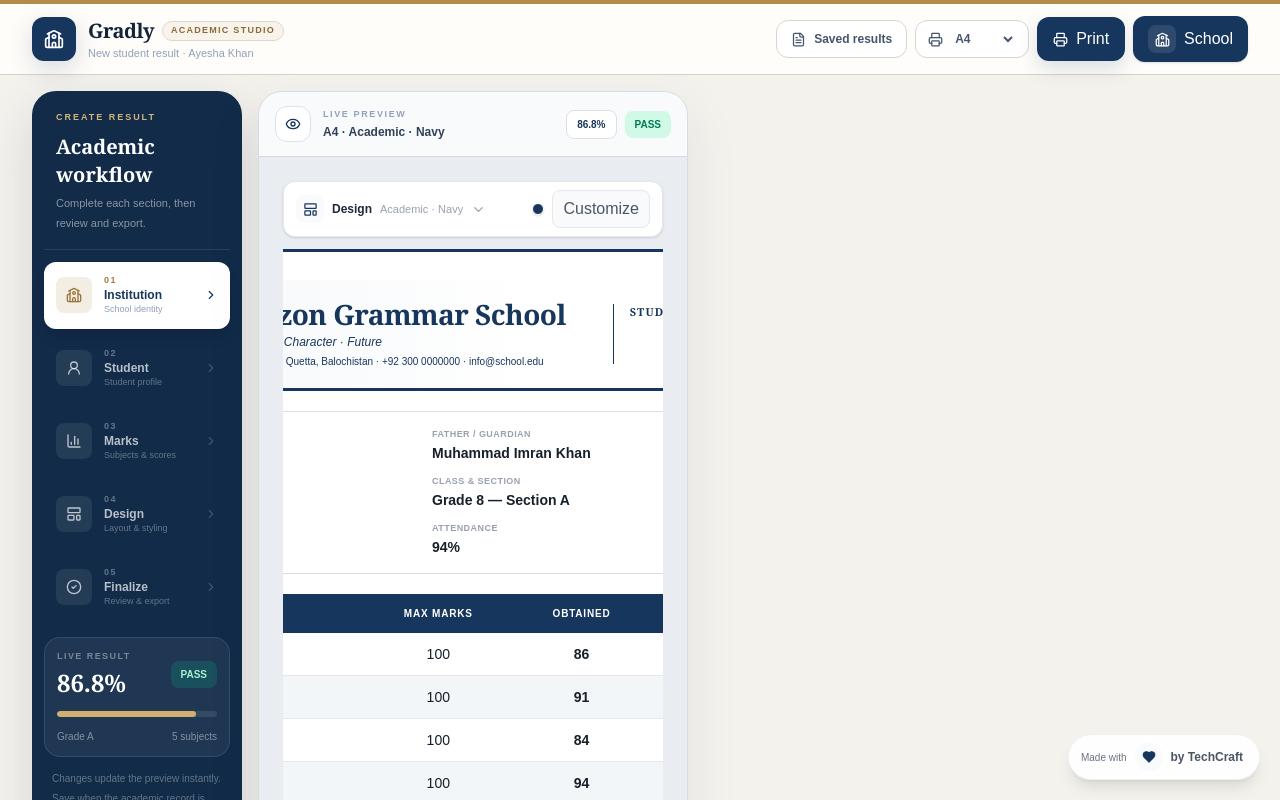
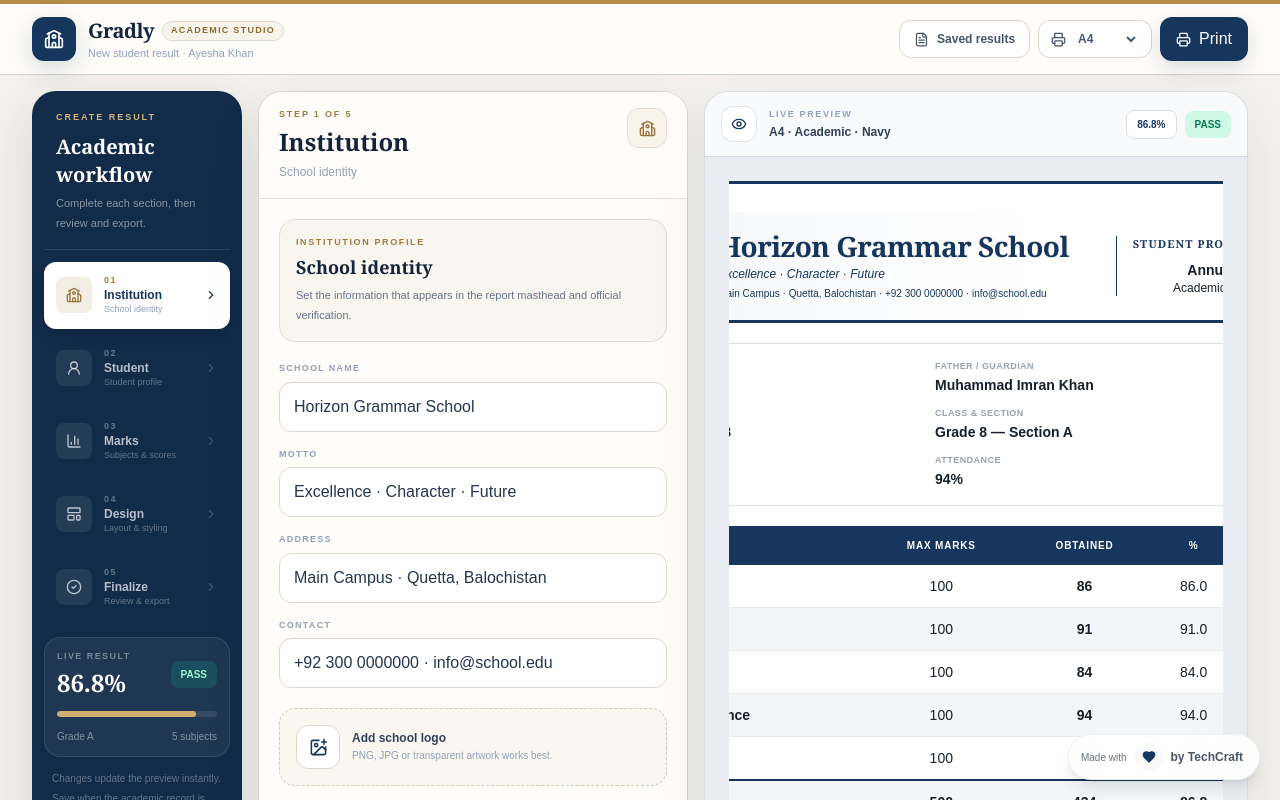
Before and after one commit to merajNizBaloch/gradly, a Next.js app: page / in a window 1280 px wide. Shown: the top 800 px of the page. Built offline with nearby package versions, Linux system fonts and the light colour scheme.

Commit message:
Simplify Gradly workspace helpers for redesigned UI

```diff
--- a/src/app/layout.tsx
+++ b/src/app/layout.tsx
@@ -2,17 +2,13 @@ import type { Metadata } from "next";
 import { Suspense } from "react";
 import "./globals.css";
 import SiteFooter from "./components/site-footer";
-import SidebarTabs from "./components/sidebar-tabs";
-import ResultPreviewFix from "./components/result-preview-fix";
-import OverlayZoom from "./components/overlay-zoom";
-import CompactDesignControl from "./components/compact-design-control";
 import ResultDownload from "./components/result-download";
 import SchoolLogoSync from "./components/school-logo-sync";
 import ResultCardStyles from "./components/result-card-styles";
 
 export const metadata: Metadata = {
-  title: "Gradly — Student Result Generator",
-  description: "Create premium, print-ready student result cards.",
+  title: "Gradly — Academic Result Studio",
+  description: "Create premium, print-ready student result cards with a focused academic workflow.",
 };
 
 export default function RootLayout({ children }: Readonly<{ children: React.ReactNode }>) {
@@ -21,12 +17,8 @@ export default function RootLayout({ children }: Readonly<{ children: React.Reac
       <body>
         <Suspense fallback={null}>
           {children}
-          <CompactDesignControl />
           <SchoolLogoSync />
           <ResultCardStyles />
-          <SidebarTabs />
-          <ResultPreviewFix />
-          <OverlayZoom />
           <ResultDownload />
           <SiteFooter />
         </Suspense>
```
